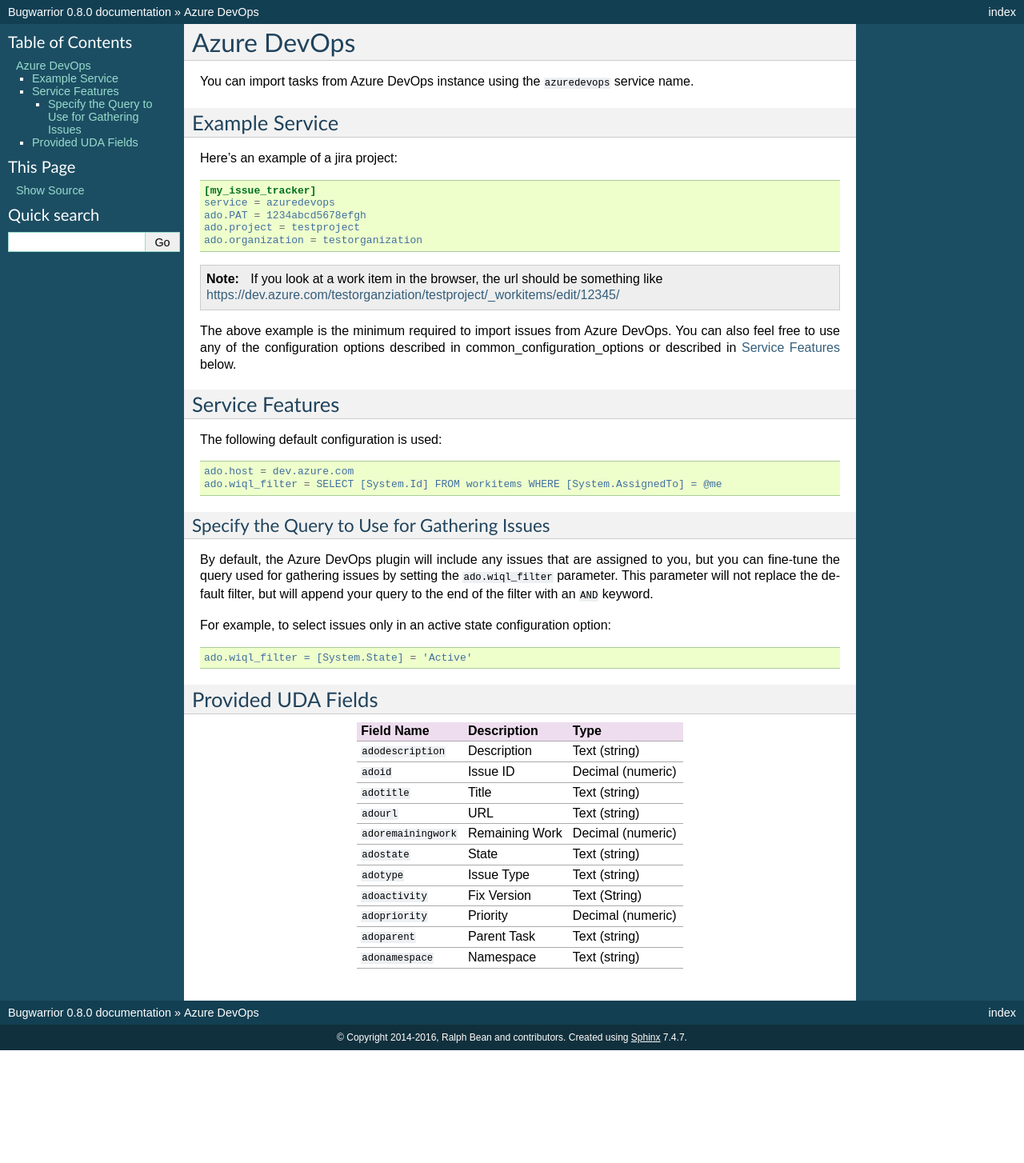
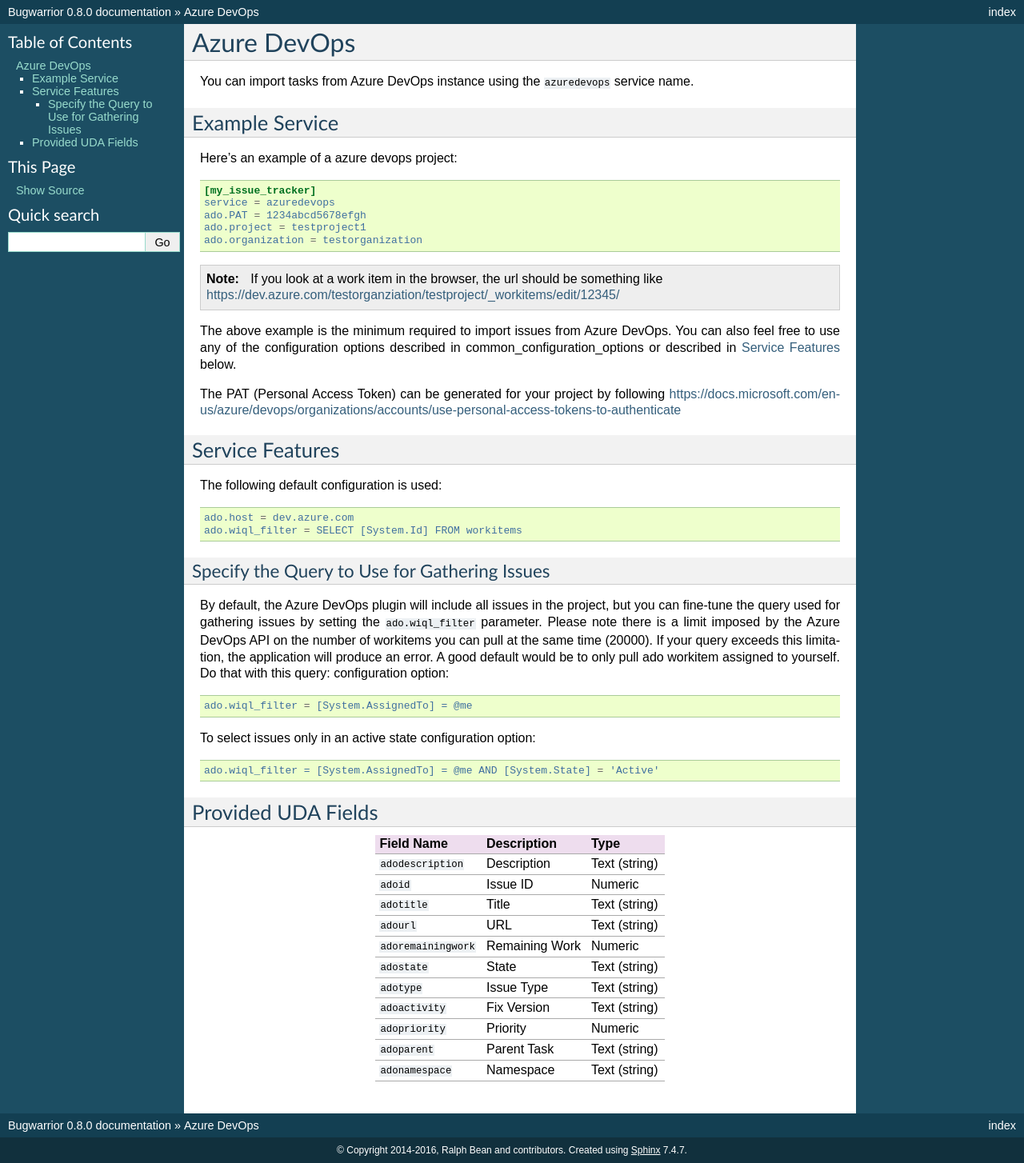
Before and after one commit to GothenburgBitFactory/bugwarrior, a Sphinx documentation site: the page built from bugwarrior/docs/services/azuredevops.rst, in a window 1280 px wide. Shown: the whole page at 80% size. Built offline with Sphinx 7.4.7, drawn with Linux system fonts in a browser that asks for light colours; pages that are not in the unit, such as notebooks, are missing from menus; before the commit the page ends 1313 px from its top, so only the background shows below that.

Commit message:
Resolved PR Comments

```diff
--- a/bugwarrior/docs/services/azuredevops.rst
+++ b/bugwarrior/docs/services/azuredevops.rst
@@ -8,12 +8,12 @@
 Example Service
 ---------------
 
-Here's an example of a jira project::
+Here's an example of a azure devops project::
 
     [my_issue_tracker]
     service = azuredevops
     ado.PAT = 1234abcd5678efgh
-    ado.project = testproject
+    ado.project = testproject1
     ado.organization = testorganization
 
 .. note::
@@ -21,10 +21,13 @@
    If you look at a work item in the browser, the url should be something like https://dev.azure.com/testorganziation/testproject/_workitems/edit/12345/
 
 
+
 The above example is the minimum required to import issues from
 Azure DevOps.  You can also feel free to use any of the
 configuration options described in :ref:`common_configuration_options`
 or described in `Service Features`_ below.
+
+The PAT (Personal Access Token) can be generated for your project by following https://docs.microsoft.com/en-us/azure/devops/organizations/accounts/use-personal-access-tokens-to-authenticate
 
 Service Features
 ----------------
@@ -32,20 +35,25 @@
 The following default configuration is used::
 
     ado.host = dev.azure.com
-    ado.wiql_filter = SELECT [System.Id] FROM workitems WHERE [System.AssignedTo] = @me
+    ado.wiql_filter = SELECT [System.Id] FROM workitems
 
 
 Specify the Query to Use for Gathering Issues
 +++++++++++++++++++++++++++++++++++++++++++++
 
-By default, the Azure DevOps plugin will include any issues that are assigned to you, but you can fine-tune the query used
-for gathering issues by setting the ``ado.wiql_filter`` parameter. This parameter will not replace the default filter, but will append
-your query to the end of the filter with an ``AND`` keyword.
-
-For example, to select issues only in an active state
+By default, the Azure DevOps plugin will include all issues in the project, but you can fine-tune the query used
+for gathering issues by setting the ``ado.wiql_filter`` parameter.
+Please note there is a limit imposed by the Azure DevOps API on the number of workitems you can pull at the same time (20000). If your query exceeds this limitation, the application will produce an error.
+A good default would be to only pull ado workitem assigned to yourself. Do that with this query:
 configuration option::
 
-    ado.wiql_filter = [System.State] = 'Active'
+    ado.wiql_filter = [System.AssignedTo] = @me
+
+
+To select issues only in an active state
+configuration option::
+
+    ado.wiql_filter = [System.AssignedTo] = @me AND [System.State] = 'Active'
 
 Provided UDA Fields
 -------------------
@@ -55,21 +63,21 @@
 +=====================+================================+=====================+
 | ``adodescription``  | Description                    | Text (string)       |
 +---------------------+--------------------------------+---------------------+
-| ``adoid``           | Issue ID                       | Decimal (numeric)   |
+| ``adoid``           | Issue ID                       | Numeric             |
 +---------------------+--------------------------------+---------------------+
 | ``adotitle``        | Title                          | Text (string)       |
 +---------------------+--------------------------------+---------------------+
 | ``adourl``          | URL                            | Text (string)       |
 +---------------------+--------------------------------+---------------------+
-| ``adoremainingwork``| Remaining Work                 | Decimal (numeric)   |
+| ``adoremainingwork``| Remaining Work                 | Numeric             |
 +---------------------+--------------------------------+---------------------+
 | ``adostate``        | State                          | Text (string)       |
 +---------------------+--------------------------------+---------------------+
 | ``adotype``         | Issue Type                     | Text (string)       |
 +---------------------+--------------------------------+---------------------+
-| ``adoactivity``     | Fix Version                    | Text (String)       |
+| ``adoactivity``     | Fix Version                    | Text (string)       |
 +---------------------+--------------------------------+---------------------+
-| ``adopriority``     | Priority                       | Decimal (numeric)   |
+| ``adopriority``     | Priority                       | Numeric             |
 +---------------------+--------------------------------+---------------------+
 | ``adoparent``       | Parent Task                    | Text (string)       |
 +---------------------+--------------------------------+---------------------+
```
Also changed, not shown: 2 other files.
